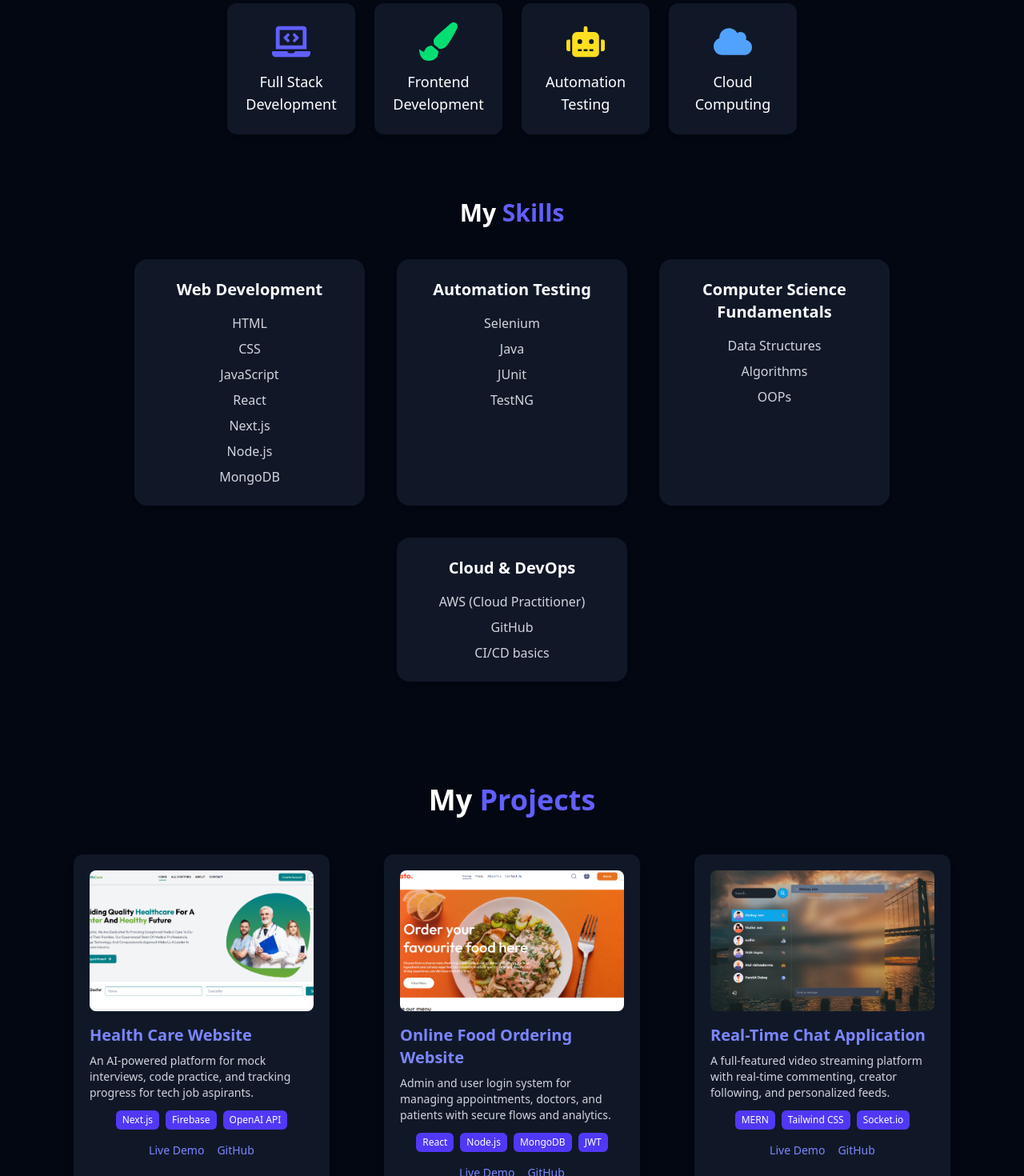
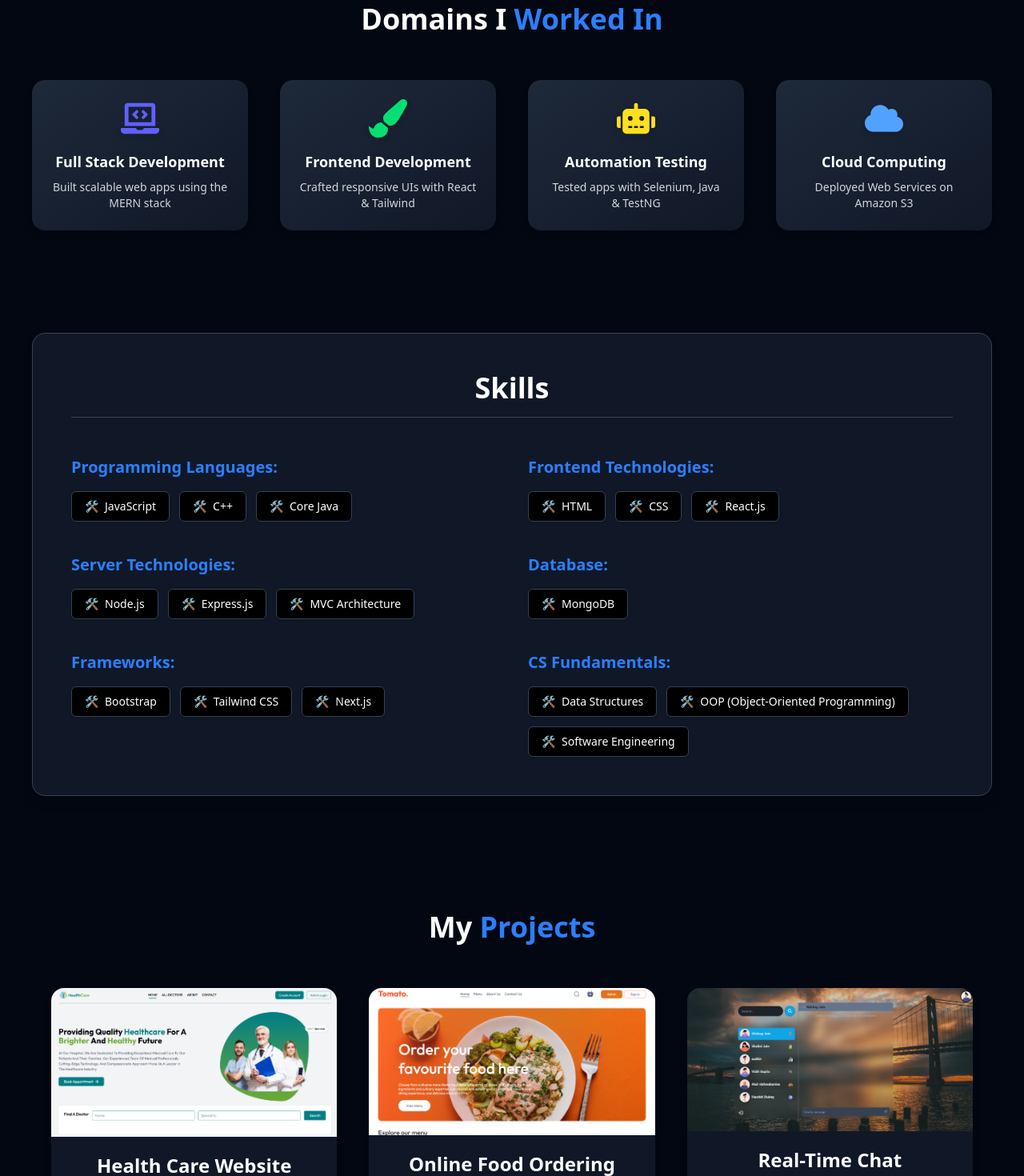
Before and after one commit to Atishay180/Personal-Portfolio, a Next.js app: page / in a window 1280 px wide. Shown: the part 780-2250 px from the top of the page at 80% size. Built offline with nearby package versions, Linux system fonts and the light colour scheme.

Commit message:
Add TechnicalExpertise component and enhance Skills and Projects sections

```diff
--- a/src/app/page.tsx
+++ b/src/app/page.tsx
@@ -4,11 +4,13 @@ import Education from "@/components/Education";
 import Hero from "@/components/Hero";
 import Projects from "@/components/Projects";
 import Skills from "@/components/Skills";
+import TechnicalExpertise from "@/components/TechnicalExpertise";
 
 export default function Home() {
   return (
-    <div>
+    <div className="px-6 md:px-10 py-4">
       <Hero />
+      <TechnicalExpertise />
       <Skills />
       <Projects />
       <Education />
--- a/src/components/Education.tsx
+++ b/src/components/Education.tsx
@@ -55,7 +55,7 @@ export default function Education() {
                     className="text-4xl font-bold text-center mb-24"
                     data-aos="zoom-in"
                 >
-                    Education <span className="text-indigo-500">Timeline</span>
+                    Education <span className="text-blue-500">Timeline</span>
                 </h2>
 
                 <div className="relative border-l-2 border-blue-600 pl-8">
--- a/src/components/Projects.tsx
+++ b/src/components/Projects.tsx
@@ -23,7 +23,7 @@ const projects = [
         name: "Online Food Ordering Website",
         image: onlineFoodImg,
         tech: ["React", "Node.js", "MongoDB", "JWT"],
-        description: "Admin and user login system for managing appointments, doctors, and patients with secure flows and analytics.",
+        description: "Secure admin and user dashboard for online food ordering with analytics, search, and role-based access.",
         link: "https://yourapp.live",
         github: "https://github.com/yourgithub/healthcare-dashboard",
     },
@@ -31,7 +31,7 @@ const projects = [
         name: "Real-Time Chat Application",
         image: chatAppImg,
         tech: ["MERN", "Tailwind CSS", "Socket.io"],
-        description: "A full-featured video streaming platform with real-time commenting, creator following, and personalized feeds.",
+        description: "Real-time group and private chat app with typing indicators, presence, and clean UI/UX.",
         link: "https://yourapp.live",
         github: "https://github.com/yourgithub/video-stream-app",
     },
@@ -39,7 +39,7 @@ const projects = [
         name: "Twitter Clone",
         image: twitterCloneImg,
         tech: ["MERN", "Tailwind CSS", "Socket.io"],
-        description: "A full-featured video streaming platform with real-time commenting, creator following, and personalized feeds.",
+        description: "A social media app with tweet, comment, like, follow, and live feed features.",
         link: "https://yourapp.live",
         github: "https://github.com/yourgithub/video-stream-app",
     },
@@ -47,55 +47,55 @@ const projects = [
 
 const Projects = () => {
     useEffect(() => {
-        AOS.init({ duration: 1000 });
+        AOS.init({ duration: 1000, once: true });
     }, []);
 
     return (
-        <section id="projects-page" className="min-h-screen flex flex-col items-center py-16">
-            <div className="max-w-6xl flex flex-col items-center">
-                <h2 className="text-4xl font-bold mb-12" data-aos="fade-up">
-                    My <span className="text-indigo-500">Projects</span>
+        <section id="projects-page" className="mt-20 py-8 md:py-16">
+            <div className="max-w-6xl mx-auto text-center">
+                <h2 className="text-4xl font-bold mb-14" data-aos="fade-up">
+                    My <span className="text-blue-500">Projects</span>
                 </h2>
 
-                <div className="flex flex-wrap justify-evenly gap-10 w-full">
+                <div className="grid sm:grid-cols-2 lg:grid-cols-3 gap-10">
                     {projects.map((project, idx) => (
                         <div
                             key={idx}
-                            className="bg-gray-900 p-5 rounded-xl shadow-lg hover:shadow-indigo-500/30 transition duration-300 w-[300px] sm:w-[280px] md:w-[300px] lg:w-[320px]"
+                            className="bg-gray-900 rounded-2xl shadow-lg hover:shadow-blue-500/30 hover:scale-105 transition duration-300 flex flex-col"
                             data-aos="zoom-in-up"
                         >
                             {project.image && (
                                 <Image
                                     src={project.image}
                                     alt={project.name}
-                                    className="w-full h-44 object-cover rounded-lg mb-4"
+                                    className="rounded-t-2xl w-full h-48 object-cover"
                                 />
                             )}
 
-                            <h3 className="text-xl font-semibold text-indigo-400 mb-2">
-                                {project.name}
-                            </h3>
-
-                            <p className="text-gray-300 text-sm mb-3">{project.description}</p>
+                            <div className="p-5 flex flex-col justify-between h-full">
+                                <div>
+                                    <h3 className="text-2xl font-bold mb-2">{project.name}</h3>
+                                    <p className="text-gray-300 text-sm mb-4">{project.description}</p>
 
                                     <div className="flex flex-wrap gap-2 mb-4 justify-center">
                                         {project.tech.map((tech, i) => (
                                             <span
                                                 key={i}
-                                        className="bg-indigo-600 text-white text-xs px-2 py-1 rounded-md"
+                                                className="bg-blue-600 text-white text-xs px-2 py-1 rounded-full"
                                             >
                                                 {tech}
                                             </span>
                                         ))}
                                     </div>
+                                </div>
 
-                            <div className="flex gap-4 text-sm justify-center">
+                                <div className="flex justify-between items-center mt-auto pt-2 border-t border-gray-700">
                                     {project.link && (
                                         <a
                                             href={project.link}
                                             target="_blank"
                                             rel="noopener noreferrer"
-                                        className="text-indigo-400 hover:underline"
+                                            className="text-sm text-blue-400 hover:underline"
                                         >
                                             Live Demo
                                         </a>
@@ -104,10 +104,11 @@ const Projects = () => {
                                         href={project.github}
                                         target="_blank"
                                         rel="noopener noreferrer"
-                                    className="text-indigo-400 hover:underline"
+                                        className="text-sm text-blue-400 hover:underline"
                                     >
                                         GitHub
                                     </a>
+                                </div>
                             </div>
                         </div>
                     ))}
--- a/src/components/Skills.tsx
+++ b/src/components/Skills.tsx
@@ -3,102 +3,57 @@
 import React, { useEffect } from "react";
 import AOS from "aos";
 import "aos/dist/aos.css";
-import {
-    FaLaptopCode,
-    FaPaintBrush,
-    FaRobot,
-    FaCloud
-} from "react-icons/fa";
 
 const Skills = () => {
     useEffect(() => {
         AOS.init({ duration: 1000 });
     }, []);
 
-    const skillCategories = [
-        {
-            title: "Web Development",
-            skills: ["HTML", "CSS", "JavaScript", "React", "Next.js", "Node.js", "MongoDB"],
-        },
-        {
-            title: "Automation Testing",
-            skills: ["Selenium", "Java", "JUnit", "TestNG"],
-        },
-        {
-            title: "Computer Science Fundamentals",
-            skills: ["Data Structures", "Algorithms", "OOPs"],
-        },
-        {
-            title: "Cloud & DevOps",
-            skills: ["AWS (Cloud Practitioner)", "GitHub", "CI/CD basics"],
-        },
-    ];
 
-    const categoriesIcons = [
-        {
-            icon: <FaLaptopCode className="text-indigo-500 text-5xl" />,
-            label: "Full Stack Development"
-        },
-        {
-            icon: <FaPaintBrush className="text-green-400 text-5xl" />,
-            label: "Frontend Development"
-        },
-        {
-            icon: <FaRobot className="text-yellow-300 text-5xl" />,
-            label: "Automation Testing"
-        },
-        {
-            icon: <FaCloud className="text-blue-400 text-5xl" />,
-            label: "Cloud Computing"
-        }
-    ];
+    const skills = {
+        "Programming Languages": ["JavaScript", "C++", "Core Java"],
+        "Frontend Technologies": ["HTML", "CSS", "React.js"],
+        "Server Technologies": ["Node.js", "Express.js", "MVC Architecture"],
+        Database: ["MongoDB"],
+        Frameworks: ["Bootstrap", "Tailwind CSS", "Next.js"],
+        "CS Fundamentals": [
+            "Data Structures",
+            "OOP (Object-Oriented Programming)",
+            "Software Engineering",
+        ],
+    };
 
     return (
-        <section id="skills-page" className="min-h-screen py-16 flex flex-col items-center">
-            {/* Header Logos Section */}
-            <div className="max-w-6xl flex flex-col items-center mb-20">
-                <h2 className="text-4xl font-bold text-center mb-10" data-aos="fade-up">
-                    Domains I Work In
+        <div
+            className="rounded-2xl shadow-lg bg-gray-900 p-12 border border-gray-700"
+            data-aos="fade-up"
+        >
+            <h2 className="text-4xl font-bold text-center mb-12 border-b border-gray-700 pb-4">
+                Skills
             </h2>
-                <div className="flex flex-wrap justify-center gap-6 text-center" data-aos="fade-up">
-                    {categoriesIcons.map((cat, idx) => (
+            <div className="grid grid-cols-1 md:grid-cols-2 gap-10">
+                {Object.entries(skills).map(([category, techs], idx) => (
+                    <div key={idx}>
+                        <h3 className="text-xl font-bold mb-4 text-blue-500">
+                            {category}:
+                        </h3>
+                        <div className="flex flex-wrap gap-3">
+                            {techs.map((tech, i) => (
                                 <div
-                            key={idx}
-                            className="flex flex-col items-center bg-gray-900 p-6 rounded-xl hover:scale-105 transition duration-300 shadow-md w-40"
+                                    key={i}
+                                    className="flex items-center gap-2 bg-black border border-gray-700 px-4 py-2 rounded-md shadow-sm hover:bg-blue-500 transition text-sm"
+                                    data-aos="zoom-in"
+                                    data-aos-delay={i * 100}
                                 >
-                            {cat.icon}
-                            <span className="mt-3 text-lg font-medium">{cat.label}</span>
+                                    <span className="text-white">🛠</span>
+                                    <span>{tech}</span>
                                 </div>
                             ))}
                         </div>
                     </div>
-
-            {/* Skills Card Section */}
-            <div className="max-w-5xl flex flex-col items-center text-center">
-                <h2 className="text-3xl font-bold mb-10" data-aos="fade-up">
-                    My <span className="text-indigo-500">Skills</span>
-                </h2>
-
-                <div className="flex flex-wrap justify-center gap-10">
-                    {skillCategories.map((category, idx) => (
-                        <div
-                            key={idx}
-                            className="bg-gray-900 p-6 rounded-2xl shadow-md hover:shadow-indigo-500/30 transition duration-300 w-72"
-                            data-aos="zoom-in-up"
-                        >
-                            <h3 className="text-xl font-semibold mb-4">{category.title}</h3>
-                            <ul className="space-y-2">
-                                {category.skills.map((skill, i) => (
-                                    <li key={i} className="text-gray-300 hover:text-indigo-400 transition">
-                                        {skill}
-                                    </li>
-                                ))}
-                            </ul>
-                        </div>
                 ))}
             </div>
         </div>
-        </section>
     );
 };
 
--- /dev/null
+++ b/src/components/TechnicalExpertise.tsx
@@ -0,0 +1,70 @@
+"use client";
+
+import React, { useEffect } from "react";
+import { FaLaptopCode, FaPaintBrush, FaRobot, FaCloud } from "react-icons/fa";
+import AOS from "aos";
+import "aos/dist/aos.css";
+
+const TechnicalExpertise = () => {
+    useEffect(() => {
+        AOS.init({ duration: 1000 });
+    }, []);
+
+    const categoriesIcons = [
+        {
+            icon: <FaLaptopCode className="text-indigo-500 text-5xl drop-shadow-md" />,
+            label: "Full Stack Development",
+            text: "Built scalable web apps using the MERN stack",
+        },
+        {
+            icon: <FaPaintBrush className="text-green-400 text-5xl drop-shadow-md" />,
+            label: "Frontend Development",
+            text: "Crafted responsive UIs with React & Tailwind",
+        },
+        {
+            icon: <FaRobot className="text-yellow-300 text-5xl drop-shadow-md" />,
+            label: "Automation Testing",
+            text: "Tested apps with Selenium, Java & TestNG",
+        },
+        {
+            icon: <FaCloud className="text-blue-400 text-5xl drop-shadow-md" />,
+            label: "Cloud Computing",
+            text: "Deployed Web Services on Amazon S3",
+        },
+    ];
+
+    return (
+        <section className="my-32">
+            <h2
+                className="text-3xl md:text-4xl font-bold text-center mb-10 lg:mb-14"
+                data-aos="fade-down"
+            >
+                Domains I <span className="text-blue-500">Worked In</span>
+            </h2>
+
+            <div
+                className="grid grid-cols-2 md:grid-cols-4 gap-4 md:gap-7 lg:gap-10"
+                data-aos="zoom-in-up"
+            >
+                {categoriesIcons.map((cat, idx) => (
+                    <div
+                        key={idx}
+                        className="flex flex-col items-center justify-center bg-gradient-to-br from-gray-800 to-gray-900 p-4 md:p-6 rounded-2xl shadow-md hover:shadow-blue-500/40 transform transition-transform hover:scale-105 duration-300"
+                        data-aos="fade-up"
+                        data-aos-delay={idx * 150}
+                    >
+                        {cat.icon}
+                        <h2 className="mt-4 text-lg font-semibold text-white text-center">
+                            {cat.label}
+                        </h2>
+                        <p className="mt-2 text-sm text-gray-300 text-center">
+                            {cat.text}
+                        </p>
+                    </div>
+                ))}
+            </div>
+        </section>
+    );
+};
+
+export default TechnicalExpertise;
```
Lines whose indentation alone changed are shown as unchanged.
